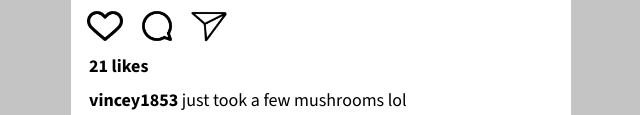
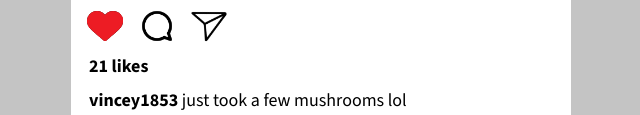
Before and after one commit to jeremeye08/instagram-clone, a website built with Vite: page index.html in a window 1280 px wide. Shown: the part 685-800 px from the top of the page, 319-959 px from the left. Built offline with nearby package versions, Linux system fonts and the light colour scheme.

Commit message:
IC-06: Added liked heart icon
Added the liked heart image in the image folder
Added the image into the icons div and made it overlap the heart icon

```diff
--- a/index.css
+++ b/index.css
@@ -76,6 +76,7 @@ header .small-img{
 }
 
 .icons-div{
+    position: relative;
     display: flex;
     align-items: center;
     margin-top: 6px;
@@ -91,3 +92,10 @@ header .small-img{
     margin-top: 10px;
     margin-left: 18px;
 }
+
+.icon-heart-liked{
+    position: absolute;
+    /* visibility: hidden; */
+    left: 16px;
+    width: 36px;
+}
--- a/index.js
+++ b/index.js
@@ -70,6 +70,9 @@ for(let i=0;i<numPosts;i++) {
 
     let icons = document.createElement('div')
     icons.classList.add('icons-div')
+    let iconHeartLiked = document.createElement('img')
+    iconHeartLiked.src = 'images/icon-heart-liked.png'
+    iconHeartLiked.classList.add('icon-heart-liked')
     let iconHeart = document.createElement('img')
     iconHeart.src = 'images/icon-heart.png'
     iconHeart.classList.add('icons')
@@ -103,6 +106,7 @@ for(let i=0;i<numPosts;i++) {
     newTitle.appendChild(newAvatar)
     newTitle.appendChild(newDesc)
 
+    icons.appendChild(iconHeartLiked)
     icons.appendChild(iconHeart)
     icons.appendChild(iconComment)
     icons.appendChild(iconShare)
```
Also changed, not shown: images/icon-heart-liked.png (added).
